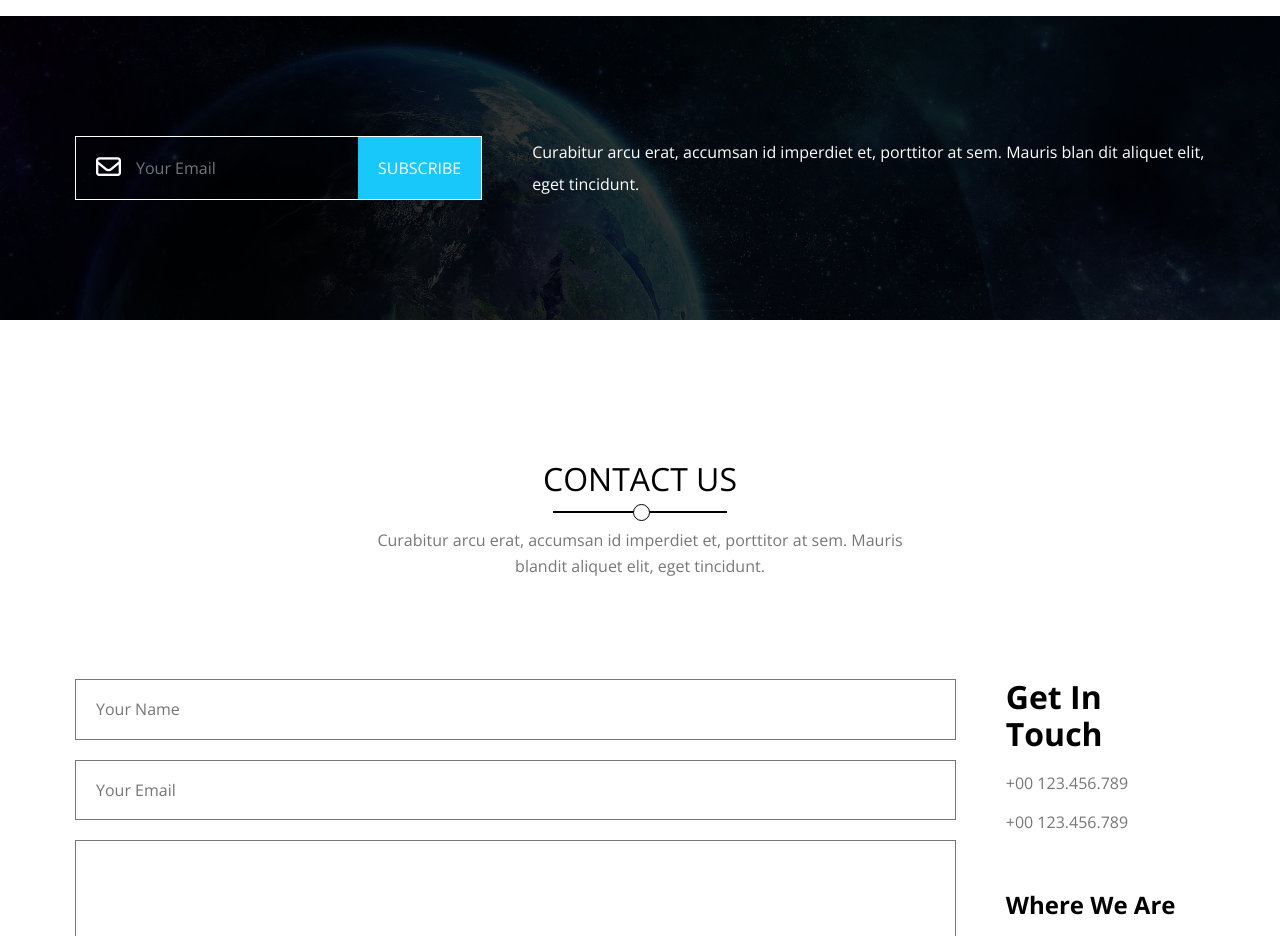
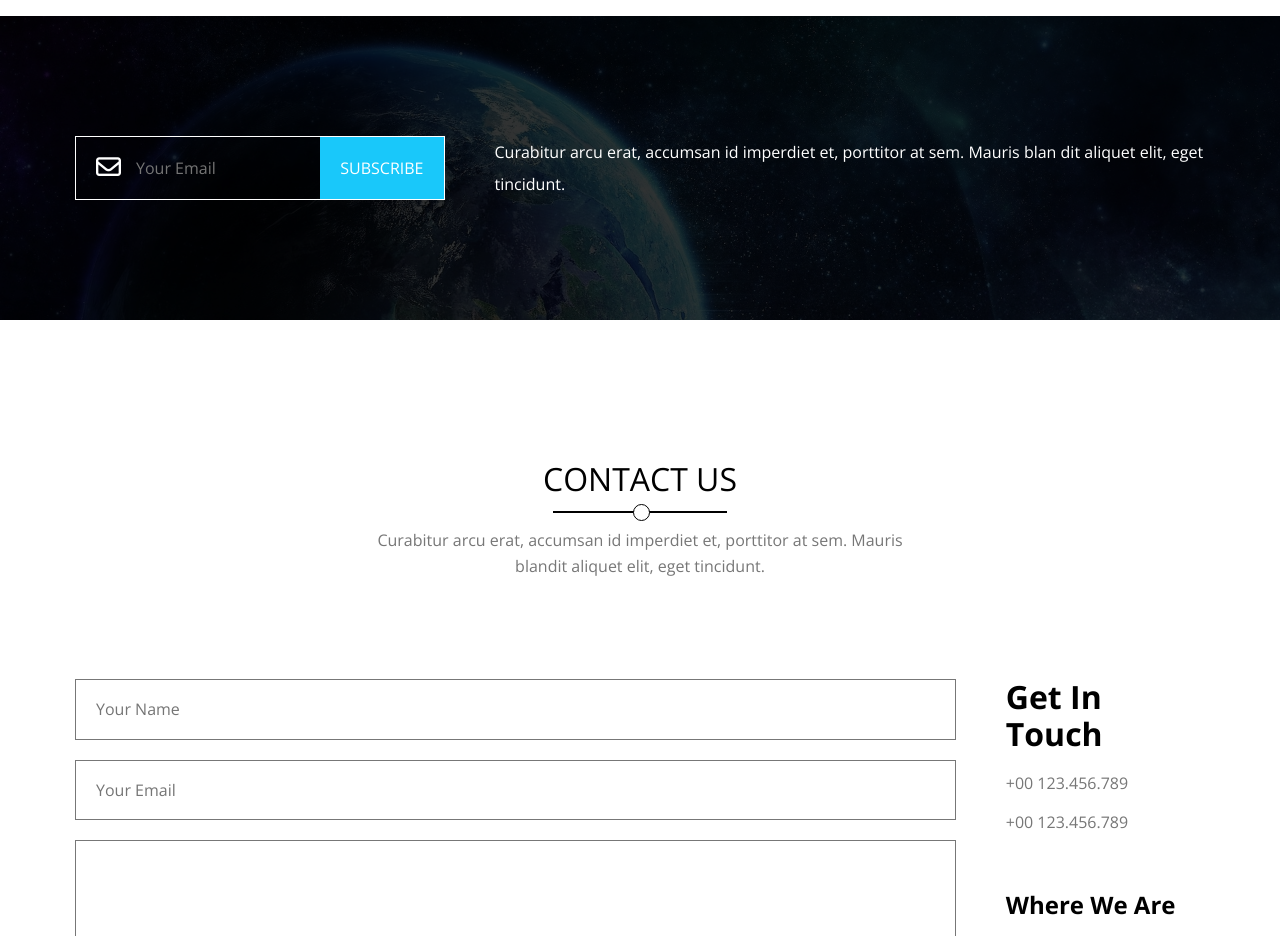
Before and after one commit to AdamAhmedAdam/Project_2, a plain HTML site: page index.html in a window 1280 px wide. Shown: the part 7140-8076 px from the top of the page. Drawn offline with nearby package versions, Linux system fonts and the light colour scheme.

Commit message:
Update style.css

```diff
--- a/css/style.css
+++ b/css/style.css
@@ -11,6 +11,7 @@
 body {
     font-family: "Open Sans", sans-serif;
     font-optical-sizing: auto;
+    overflow-x: hidden;
 }
 html {
     scroll-behavior: smooth;
@@ -875,6 +876,7 @@ header .header-content nav i:first-of-type {
     background-color: transparent;
     outline: none;
     border: none;
+    width: 100%;
 }
 .subscribe form input[type="submit"] {
     height: 100%;
@@ -888,6 +890,7 @@ header .header-content nav i:first-of-type {
     display: flex;
     border: 1px solid white;
     position: relative;
+    justify-content: center;
 }
 .subscribe form i {
     font-size: 25px;
@@ -905,6 +908,7 @@ header .header-content nav i:first-of-type {
     }
     .subscribe form {
         margin-bottom: 30px;
+        width: 300px;
     }
     .subscribe p {
         margin: 0;
```
